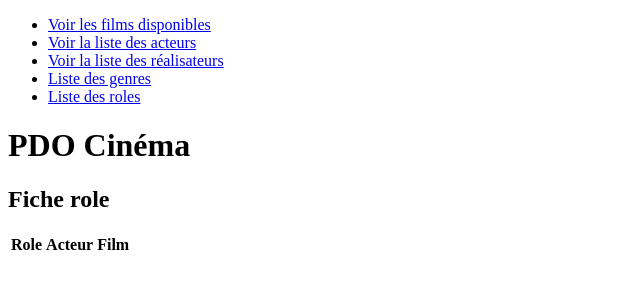
After one commit to anthony0467/cinema, a PHP site: template view/detailRole.php in a window 1280 px wide. The commit adds this page. Shown: the top 300 px of the page, without its empty margins (0-640 px from the left). Run offline with PHP 8.4, Linux system fonts and the light colour scheme; the template is opened without the code that fills it, so the values that code supplies are empty.

Commit message:
ajout fiche detail role

```diff
--- /dev/null
+++ b/view/detailRole.php
@@ -0,0 +1,38 @@
+<?php ob_start();
+
+ ?>
+
+            <article>
+
+                 <table class="uk-table uk-table-striped">
+                    <thead>
+                        <tr>
+                            <th>Role</th>
+                            <th>Acteur</th>
+                            <th>Film</th>
+                        </tr>
+                    </thead>
+                    <tbody>
+                        <?php
+                        foreach($requeteRole->fetchAll() as $role){ ?>
+                            <tr>
+                                <td><a href="index.php?action=detailFilm&id=<?= $role["id_film"] ?>"><?= $role["nom_role"] ?></a></td>
+                                <td><a href="index.php?action=detailActeur&id=<?= $role["id_acteur"] ?>"><?= $role["identite"] ?></a></td>
+                                <td><a href="index.php?action=detailFilm&id=<?= $role["id_film"] ?>"><?= $role["titre"] ?></a></td>
+                            </tr>
+                    <?php } ?>
+                    </tbody>
+                </table>
+
+            </article>
+
+
+
+<?php
+
+$titre = "Fiche Role";
+$titre_secondaire = "Fiche role";
+$contenu = ob_get_clean();
+require "view/template.php";
+
+?>
--- a/view/listRoles.php
+++ b/view/listRoles.php
@@ -14,7 +14,7 @@ $type = " roles";
         <?php
         foreach($requete->fetchAll() as $role){ ?>
             <tr>
-                <td><a href=""><?= $role["nom_role"] ?></a></td>
+                <td><a href="index.php?action=detailRole&id=<?= $role["id_role"] ?>"><?= $role["nom_role"] ?></a></td>
             </tr>
        <?php } ?>
     </tbody>
```
Also changed, not shown: controller/RoleController.php (+17 -0 lines), index.php (+7 -2 lines).
